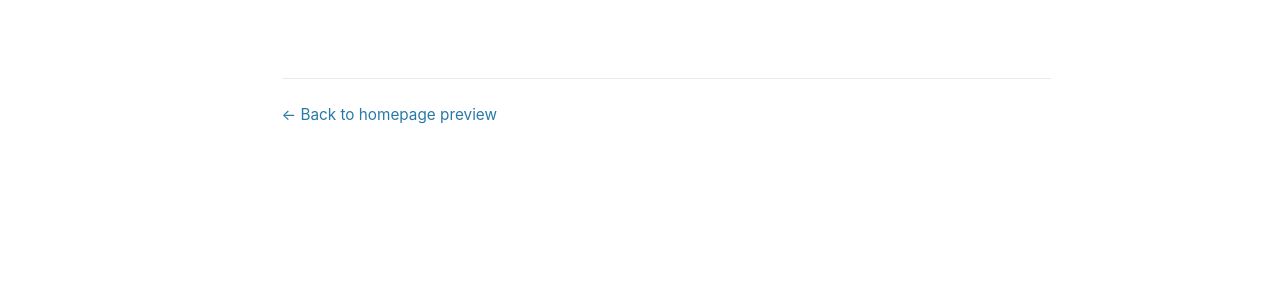
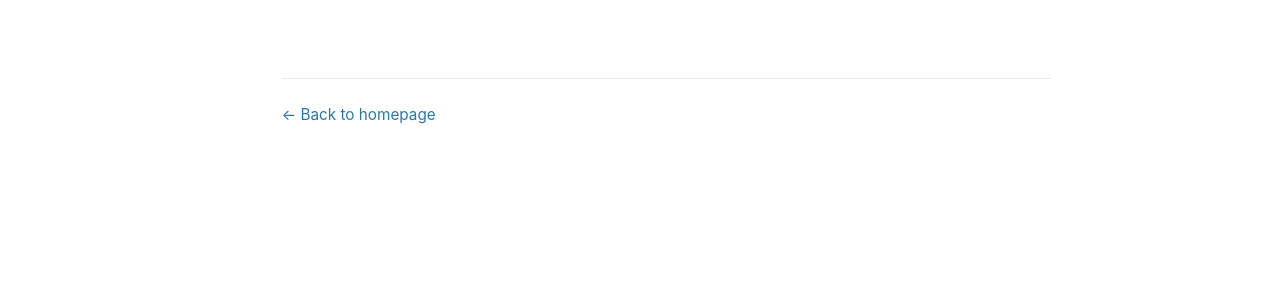
Before and after one commit to Valentin-Kany/Valentin-Kany.github.io, a Jekyll site: the page built from _pages/academic-about.md, in a window 1280 px wide and 900 px high, scrolled down 565 px. Shown: the part 349-647 px from the top of the window. Built offline with Jekyll 4.4.1, drawn with Linux system fonts in a browser that asks for light colours.

Commit message:
Update and rename about-preview.md to academic-about.md

```diff
--- a/_pages/about-preview.md
+++ b/_pages/academic-about.md
@@ -1,6 +1,6 @@
 ---
 layout: single
-permalink: /about-preview/
+permalink: /about/
 title: ""
 author_profile: false
 ---
@@ -167,7 +167,7 @@ author_profile: false
   </section>
 
   <footer class="vka-footer">
-    <a href="{{ '/design-preview/' | relative_url }}">← Back to homepage preview</a>
+    <a href="{{ '/' | relative_url }}">← Back to homepage</a>
   </footer>
 
 </div>
```
